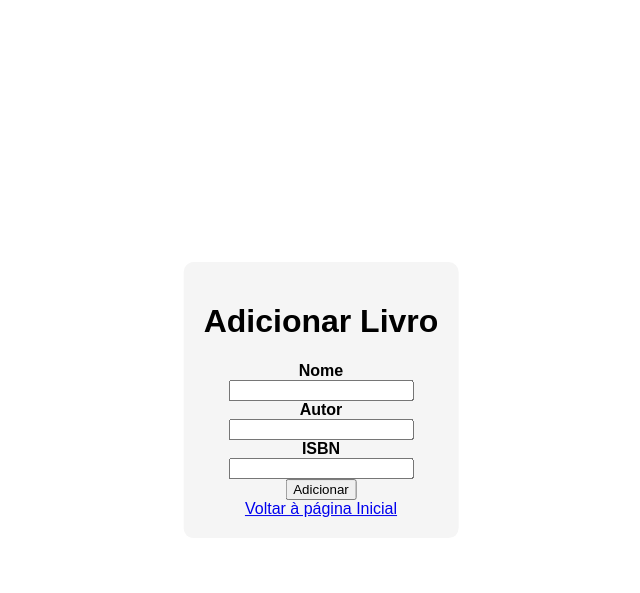
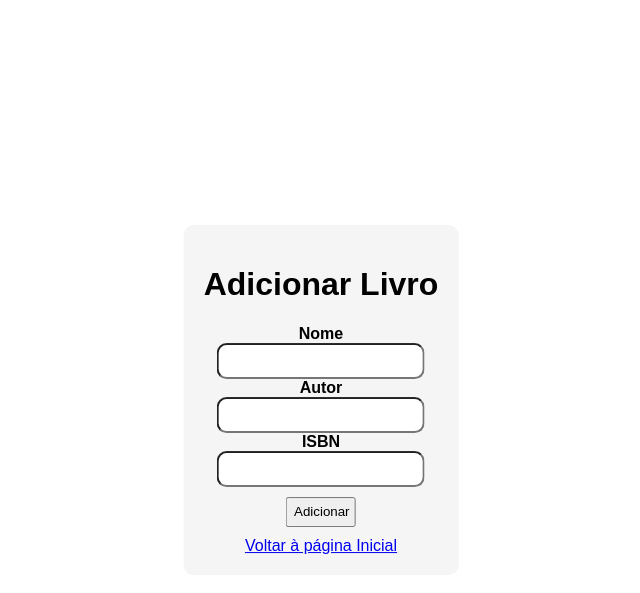
Before and after one commit to Mathiack/Codes, a PHP site: page /addLivros.html in a window 1280 px wide. Shown: the top 593 px of the page, without its empty margins (319-959 px from the left). Run offline with PHP 8.4, Linux system fonts and the light colour scheme.

Commit message:
corrigindo Biblioteca

```diff
--- a/projetos/projeto_integrador/Biblioteca/addLivros.html
+++ b/projetos/projeto_integrador/Biblioteca/addLivros.html
@@ -6,9 +6,17 @@
     <title>Adicionar Livros</title>
     <link rel="stylesheet" href="style.css">
     <style>
-        div {
+        input#inputN, #inputA, #inputI{
+            width: 200px;
+            height: 30px;
+            border-radius: 10px;
+        }
+        input#inputAdd {
+            margin: 10px;
+            width: 70px;
+            height: 30px;
+        }
 
-        }
     </style>
 </head>
 <body>
@@ -19,7 +27,9 @@
         <div class="adicionandoLivro">
             <form action="livro.php" method="post">
 
-                <label for="Nome" id="NomeB"><b>Nome</b></label>
+                <label for="Nome" id="NomeB">
+                    <b>Nome</b>
+                </label>
                 <br>
                 <input type="text" id="inputN">
                 <br>
@@ -38,7 +48,7 @@
                 <input type="text" id="inputI">
                 <br>
 
-                <input type="submit" value="Adicionar">
+                <input type="submit" value="Adicionar" id="inputAdd">
             </form>
             <div id="voltarInicio">
                 <a href="index.html">Voltar à página Inicial</a>
--- a/projetos/projeto_integrador/Biblioteca/style.css
+++ b/projetos/projeto_integrador/Biblioteca/style.css
@@ -14,19 +14,14 @@ div.centralizado {
     border-radius: 10px;
     text-align: center;
 }
-div#addLivro>a{
+div#addLivro, #verLivros {
+    font-size: 20px;
+    background-color:lightskyblue;
+    padding: 3px;
+    border-radius: 10px;
+    margin: 10px;
+}
+div#addLivro>a, #verLivros>a {
     text-decoration: none;
     color: black;
-    font-size: 20px;
-    background-color: red;
-    padding: 3px;
-    border-radius: 10px;
 }
-div#verLivros>a{
-    text-decoration: none;
-    color: black;
-    font-size: 20px;
-    background-color: red;
-    padding: 3px;
-    border-radius: 10px;
-}
```
